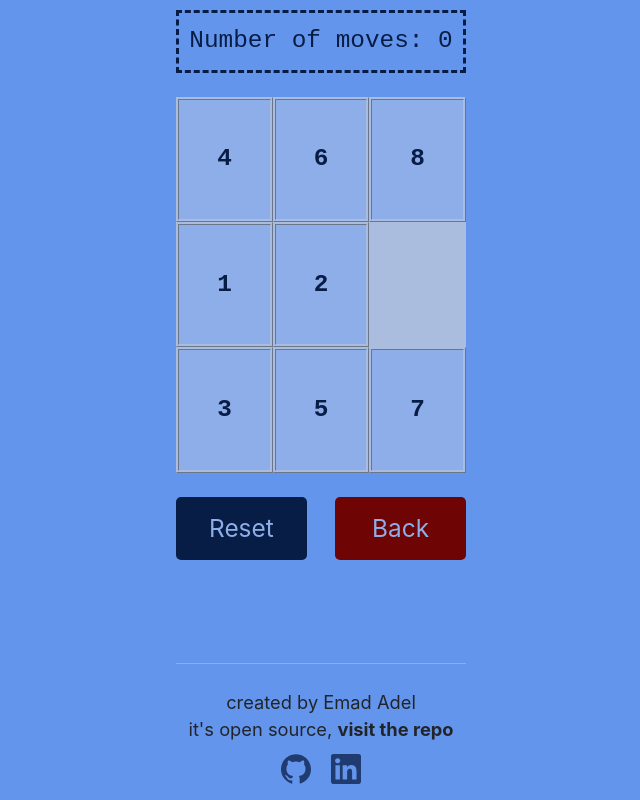
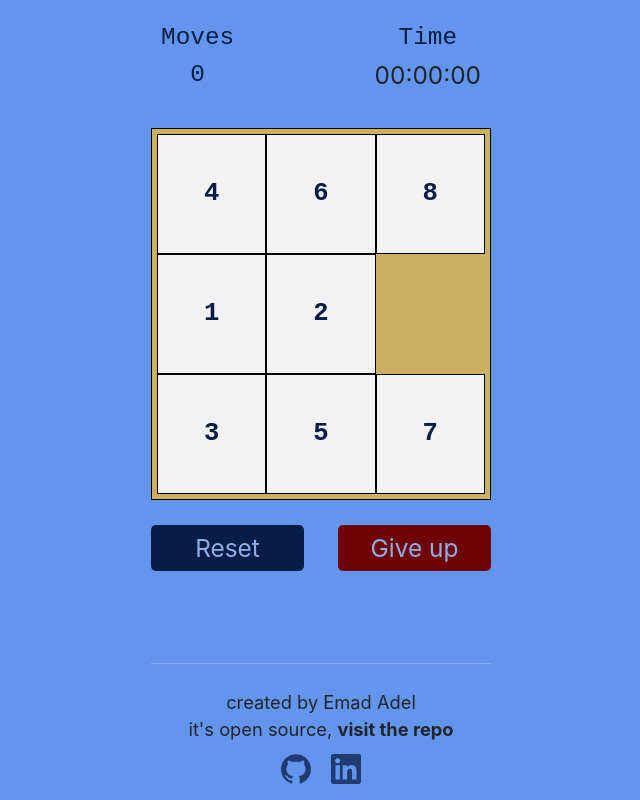
Before and after one commit to emadadel999/mystic-square, a React (Create React App) app: page /game/3 in a window 1280 px wide. Shown: the whole page, without its empty margins (319-959 px from the left). Built offline with nearby package versions, Linux system fonts and the light colour scheme.

Commit message:
UI update & added stopwatch

```diff
--- a/package.json
+++ b/package.json
@@ -8,10 +8,12 @@
     "@testing-library/user-event": "^7.1.2",
     "bootstrap": "^4.5.2",
     "react": "^16.13.1",
+    "react-countup": "^4.3.3",
     "react-dom": "^16.13.1",
     "react-helmet": "^6.1.0",
     "react-router-dom": "^5.2.0",
     "react-scripts": "3.4.3",
+    "react-stopwatch-timer": "^1.0.0",
     "reactstrap": "^8.5.1",
     "styled-components": "^5.3.0",
     "sweetalert2": "^10.3.5"
--- a/src/components/MovesCounter.js
+++ b/src/components/MovesCounter.js
@@ -1,10 +1,13 @@
 import React from "react";
 import styled from "styled-components";
+import StopWatch from "./StopWatch/StopWatch";
 
 const MoveCounterStyled = styled.div`
   width: 100%;
-  border: dashed;
-  border-color: #081d45;
+  display: flex;
+  flex-direction: row;
+  justify-content: space-between;
+
   padding: 10px;
   text-align: center;
   p {
@@ -14,10 +17,26 @@ const MoveCounterStyled = styled.div`
   }
 `;
 
-const MovesCounter = ({ moveCounter }) => {
+const MovesNum = styled.div`
+  display: flex;
+  flex-direction: column;
+`;
+
+const Timer = styled.div`
+  display: flex;
+  flex-direction: column;
+`;
+
+const MovesCounter = ({ moveCounter, start }) => {
   return (
-    <MoveCounterStyled className="numMoves">
-      <p>Number of moves: {moveCounter}</p>
+    <MoveCounterStyled>
+      <MovesNum>
+        <p>Moves</p> <p>{moveCounter}</p>
+      </MovesNum>
+      <Timer>
+        <p>Time</p>
+        <StopWatch start={start} />
+      </Timer>
     </MoveCounterStyled>
   );
 };
--- /dev/null
+++ b/src/components/StopWatch/StopWatch.js
@@ -0,0 +1,11 @@
+import React from "react";
+import TimerStopWatch from "./TimerStopWatch";
+
+const StopWatch = ({ start }) => {
+  const fromTime = new Date(0, 0, 0, 0, 0, 0, 0);
+  return (
+    <TimerStopWatch isOn={start} watchType="stopwatch" fromTime={fromTime} />
+  );
+};
+
+export default StopWatch;
--- /dev/null
+++ b/src/components/StopWatch/TimerStopWatch.js
@@ -0,0 +1,104 @@
+import React, { useEffect, useState } from "react";
+
+let time;
+
+const getValidDisplayTime = (hours, minutes, seconds) => {
+  let tmp = "";
+  tmp = tmp + (hours / 100).toFixed(2).slice(2);
+  tmp = tmp + ":";
+  tmp = tmp + (minutes / 100).toFixed(2).slice(2);
+  tmp = tmp + ":";
+  tmp = tmp + (seconds / 100).toFixed(2).slice(2);
+  return tmp;
+};
+const startTimer = (defaultTime, setText) => {
+  let countDownDate = new Date(Date.now());
+  countDownDate.setSeconds(
+    countDownDate.getSeconds() + defaultTime.getSeconds() + 1
+  );
+  countDownDate.setMinutes(
+    countDownDate.getMinutes() + defaultTime.getMinutes()
+  );
+  countDownDate.setHours(countDownDate.getHours() + defaultTime.getHours());
+  const x = setInterval(function () {
+    const now = new Date().getTime();
+    const distance = countDownDate - now;
+    if (distance < 0) {
+      clearInterval(x);
+    }
+    const hours = Math.floor(
+      (distance % (1000 * 60 * 60 * 24)) / (1000 * 60 * 60)
+    );
+    const minutes = Math.floor((distance % (1000 * 60 * 60)) / (1000 * 60));
+    const seconds = Math.floor((distance % (1000 * 60)) / 1000);
+    //hint(seconds);
+    setText(getValidDisplayTime(hours, minutes, seconds));
+  }, 1000);
+};
+const startStopWatch = (fromTime, defaultTime, setText, setIdInterval) => {
+  if (!time) {
+    if (fromTime) {
+      time = new Date(fromTime);
+    } else {
+      time = new Date(2000, 0, 0, 0, 0, 0, 0);
+    }
+  }
+  let start = Date.now();
+  const id = setInterval(() => {
+    const delta = Date.now() - start;
+    time.setMinutes(defaultTime.getMinutes());
+    time.setHours(defaultTime.getHours());
+    time.setSeconds(Math.floor(delta / 1000) + defaultTime.getMinutes());
+    console.log(Math.floor(delta / 1000));
+    setText(
+      getValidDisplayTime(time.getHours(), time.getMinutes(), time.getSeconds())
+    );
+  }, 1000);
+  setIdInterval(id);
+};
+
+const TimerStopWatch = ({ fromTime, isOn, watchType }) => {
+  let defaultTime;
+
+  if (fromTime) {
+    defaultTime = new Date(fromTime);
+  } else {
+    defaultTime = new Date(Date.now());
+  }
+
+  const [text, setText] = useState(
+    getValidDisplayTime(
+      defaultTime.getHours(),
+      defaultTime.getMinutes(),
+      defaultTime.getSeconds()
+    )
+  );
+  const [idInterval, setIdInterval] = useState(0);
+
+  // as stop watch
+  useEffect(() => {
+    if (isOn && watchType === "stopwatch")
+      startStopWatch(fromTime, defaultTime, setText, setIdInterval);
+    else if (!isOn) {
+      clearInterval(idInterval);
+      setText(
+        getValidDisplayTime(
+          defaultTime.getHours(),
+          defaultTime.getMinutes(),
+          defaultTime.getSeconds()
+        )
+      );
+    }
+    return () => clearInterval(idInterval);
+  }, [isOn]);
+
+  // as timer
+  useEffect(() => {
+    if (isOn && watchType === "timer") startTimer(defaultTime, setText);
+    return () => clearInterval(idInterval);
+  }, [isOn]);
+
+  return <div>{text}</div>;
+};
+
+export default TimerStopWatch;
--- a/src/components/Tile.js
+++ b/src/components/Tile.js
@@ -7,12 +7,18 @@ const StyledTile = styled.div`
   display: flex;
   justify-content: center;
   align-items: center;
-  border-style: ridge;
-  border-color: rgb(171, 189, 223);
-  background-color: rgb(142, 174, 233);
+  border-width: thin;
+  border-style: solid;
+  border-color: black;
+  background-color: #f2f2f2;
   color: #081d45;
   cursor: pointer;
+  font-size: 2vw;
+
   @media (max-width: 991px) {
+    font-size: 5vw;
+  }
+  @media (max-width: 500px) {
     font-size: 10vw;
   }
 `;
--- a/src/pages/Game.js
+++ b/src/pages/Game.js
@@ -5,26 +5,42 @@ import Swal from "sweetalert2";
 import BackBtn from "../components/BackBtn";
 import MovesCounter from "../components/MovesCounter";
 import ResetBtn from "../components/ResetBtn";
-
 import Tile from "../components/Tile";
 
 /* Styling */
 const GameContainer = styled.div`
+  min-width: 340px;
   padding-top: 10px;
   display: grid;
-  grid-template-rows: 1fr 6fr 1fr;
+  grid-template-rows: 2fr 8fr 1fr;
   grid-gap: 1rem;
+
   @media (max-width: 991px) {
+    min-width: 70vw;
+    grid-template-rows: 2fr 9fr 1fr;
+  }
+  @media (max-width: 500px) {
     min-width: 93vw;
-    grid-template-rows: 1fr 9fr 1fr;
+    grid-template-rows: 2fr 9fr 1fr;
   }
 `;
+const GameBorderContainer = styled.div`
+  width: 100%;
+  background-color: #ccaf60;
+  border-color: black;
+  border-style: solid;
+  border-width: thin;
+  display: flex;
+  justify-content: center;
+  align-items: center;
+`;
 const GameStyled = styled.div`
-  width: 100%;
+  width: 97%;
+  height: 97%;
   display: grid;
   grid-template-columns: repeat(${(props) => props.gameSize}, 1fr);
   grid-template-rows: repeat(${(props) => props.gameSize}, 1fr);
-  background-color: rgb(171, 189, 223);
+  background-color: #ccaf60;
 `;
 const GameBtnsContainer = styled.div`
   width: 100%;
@@ -36,7 +52,6 @@ const GameBtnsContainer = styled.div`
 /* Global Variables */
 const solution_four = [1, 2, 3, 4, 5, 6, 7, 8, 9, 10, 11, 12, 13, 14, 15, 0];
 const solution_three = [1, 2, 3, 4, 5, 6, 7, 8, 0];
-let moveCounter = 0;
 
 /* Helper Functions */
 const getRandomUniqueArr = (arrSize) => {
@@ -48,7 +63,14 @@ const getRandomUniqueArr = (arrSize) => {
 const isEndOfRow = (index, rowSize) => {
   return (index + 1) % rowSize === 0 ? true : false;
 };
-const getSwappedArr = (number, prevConfig, size) => {
+const getSwappedArr = (
+  number,
+  prevConfig,
+  size,
+  setTimer,
+  setCounter,
+  moveCounter
+) => {
   const zeroIndex = prevConfig.indexOf(0);
   const swapNumIndex = prevConfig.indexOf(number);
 
@@ -59,63 +81,81 @@ const getSwappedArr = (number, prevConfig, size) => {
     distance === size ||
     (distance === 1 && !isEndOfRow(possibleEndOfRow, size))
   ) {
-    moveCounter++;
+    if (moveCounter === 0) setTimer(true);
+    setCounter((count) => count + 1);
     const numToSwap = prevConfig[swapNumIndex];
     prevConfig[zeroIndex] = numToSwap;
     prevConfig[swapNumIndex] = 0;
     return prevConfig;
   }
-
   return prevConfig;
+};
+const solvedCorrectly = (history) => {
+  Swal.fire({
+    title: "Congratulations",
+    text: "You solved the puzzle, I wish it was fun.",
+    icon: "success",
+    confirmButtonText: "Return Home",
+    allowOutsideClick: false,
+    allowEscapeKey: false,
+    allowEnterKey: true,
+  }).then((res) => {
+    if (res.value) history.push("/");
+  });
 };
 
 /* Main Component */
 const Game = () => {
-  let history = useHistory();
   const { type } = useParams();
   const gameSize = parseInt(type);
   const initialConfiguration = getRandomUniqueArr(gameSize * gameSize);
+  const history = useHistory();
+  const [moveCounter, setCounter] = useState(0);
+  const [startTimer, setTimer] = useState(false);
   const [initConfig, setInitConfig] = useState(initialConfiguration);
   const solutionArray = gameSize === 4 ? solution_four : solution_three;
 
+  // fires on each square click and swaps conditionally
   const swapHandler = (num) => {
-    const swappedArr = getSwappedArr(num, [...initConfig], gameSize);
+    const swappedArr = getSwappedArr(
+      num,
+      [...initConfig],
+      gameSize,
+      setTimer,
+      setCounter,
+      moveCounter
+    );
     setInitConfig(swappedArr);
     if (JSON.stringify(solutionArray) === JSON.stringify(swappedArr))
-      Swal.fire({
-        title: "Congratulations",
-        text: "You solved the puzzle, I wish it was fun.",
-        icon: "success",
-        confirmButtonText: "Return Home",
-        allowOutsideClick: false,
-        allowEscapeKey: false,
-        allowEnterKey: true,
-      }).then((res) => {
-        if (res.value) history.push("/");
-      });
+      solvedCorrectly(history);
   };
 
+  // resets the moves counter and stop watch
   const resetHandler = (size) => {
     setInitConfig(getRandomUniqueArr(size * size));
-    moveCounter = 0;
+    setCounter(0);
+    setTimer((prev) => !prev);
   };
 
   return (
     <GameContainer>
-      <MovesCounter moveCounter={moveCounter} />
-      <GameStyled gameSize={gameSize}>
-        {initConfig.map((num) => (
-          <Tile key={num} num={num} swapHandler={swapHandler}></Tile>
-        ))}
-      </GameStyled>
+      <MovesCounter moveCounter={moveCounter} start={startTimer} />
+      <GameBorderContainer>
+        <GameStyled gameSize={gameSize}>
+          {initConfig.map((num) => (
+            <Tile key={num} num={num} swapHandler={swapHandler}></Tile>
+          ))}
+        </GameStyled>
+      </GameBorderContainer>
       <GameBtnsContainer>
         <ResetBtn onPress={() => resetHandler(gameSize)}>Reset</ResetBtn>
         <BackBtn
           resetMoveCounter={() => {
-            moveCounter = 0;
+            setCounter(0);
+            setTimer((prev) => !prev);
           }}
         >
-          Back
+          Give up
         </BackBtn>
       </GameBtnsContainer>
     </GameContainer>
```
Also changed, not shown: 1 other file (tests, documents, lock files or other folders).
